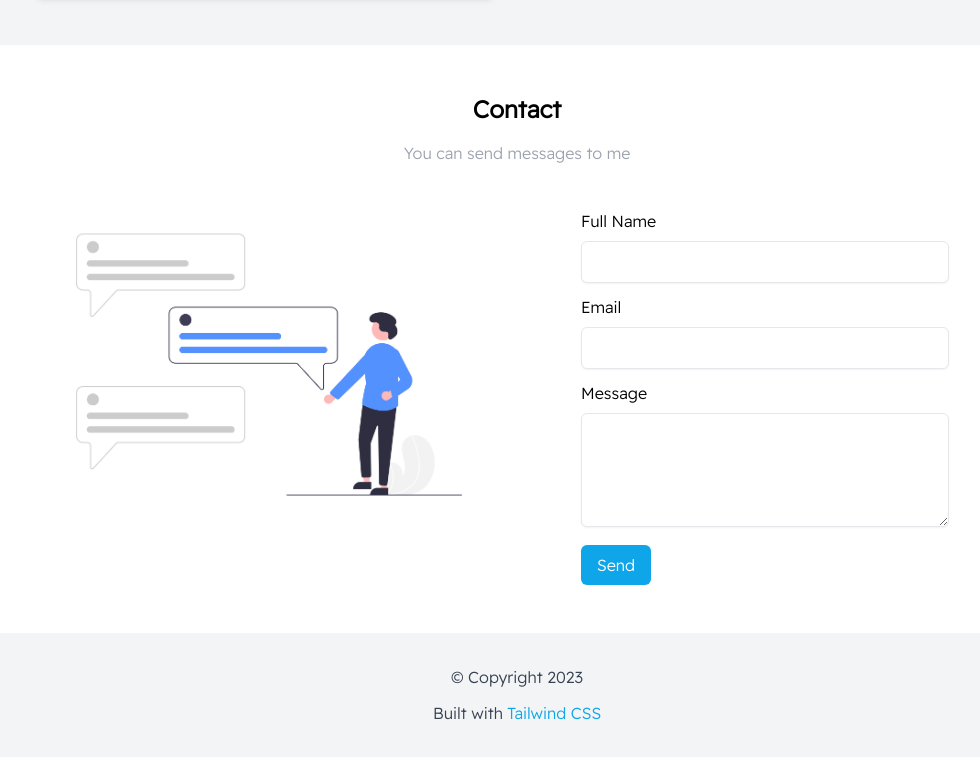
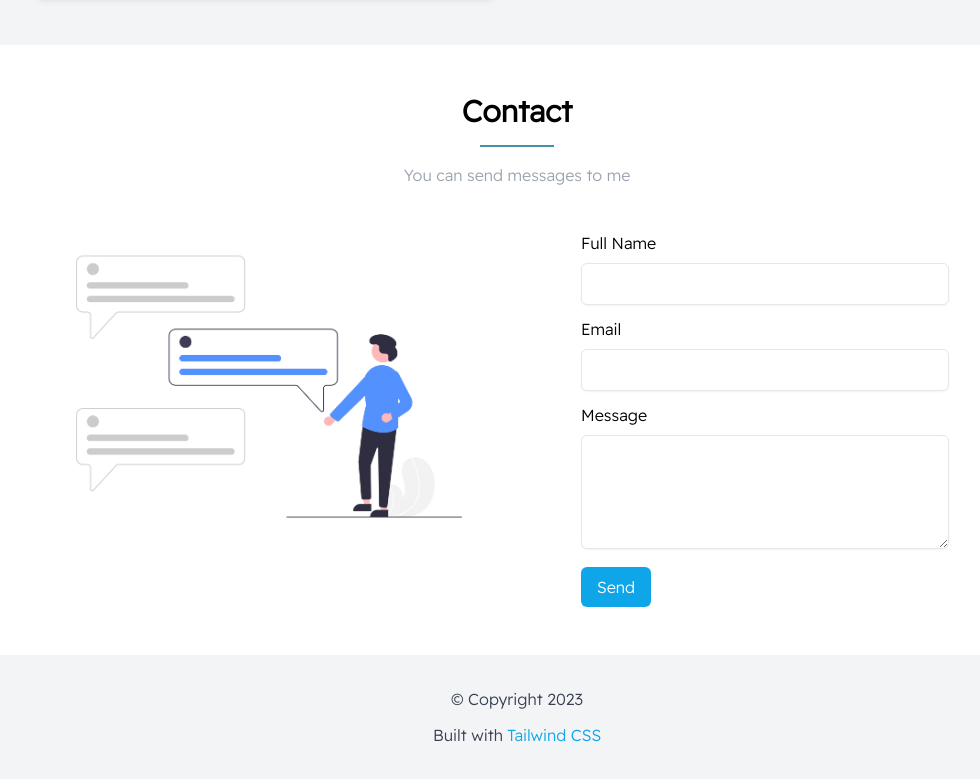
Before and after one commit to madeaditya02/madeaditya02.github.io, a website: page index.html in a window 1280 px wide. Shown: the part 3912-4691 px from the top of the page, without its empty margins (123-1103 px from the left). Before the commit the page ends 4669 px from the top, so only its background shows below. Drawn offline with Linux system fonts and the light colour scheme.

Commit message:
Update title in contact section

```diff
--- a/index.html
+++ b/index.html
@@ -105,7 +105,7 @@
 		<!-- My Skill -->
 		<h3 class="text-2xl font-semibold mb-4 ml-2">My Skills</h3>
 		<div class="container grid grid-cols-2 md:grid-cols-3 lg:grid-cols-4 justify-items-center items-center gap-7 md:gap-10">
-			<div class="shadow bg-light-300 rounded p-5 w-full w-full">
+			<div class="shadow bg-light-300 rounded p-5 w-full">
 				<div class="w-28 h-28 mx-auto">
 					<img src="img/html.png" alt="" class="w-full">
 				</div>
@@ -266,7 +266,9 @@
 
 
 	<section id="contact" class="py-12 scroll-mt-12 px-6 sm:px-16 lg:px-36">
-		<h2 class="text-center text-2xl font-semibold">Contact</h2>
+		<div class="text-center">
+      <h2 class="inline-block text-center text-3xl font-semibold after:contents[''] after:block after:border after:border-[#4491AC] after:mt-4 after:w-2/3 after:mx-auto">Contact</h2>
+    </div>
 		<p class="text-gray-400 text-center mt-4 mb-8">You can send messages to me</p>
 		<div class="container md:flex">
 			<div class="hidden md:block md:w-1/2">
```
